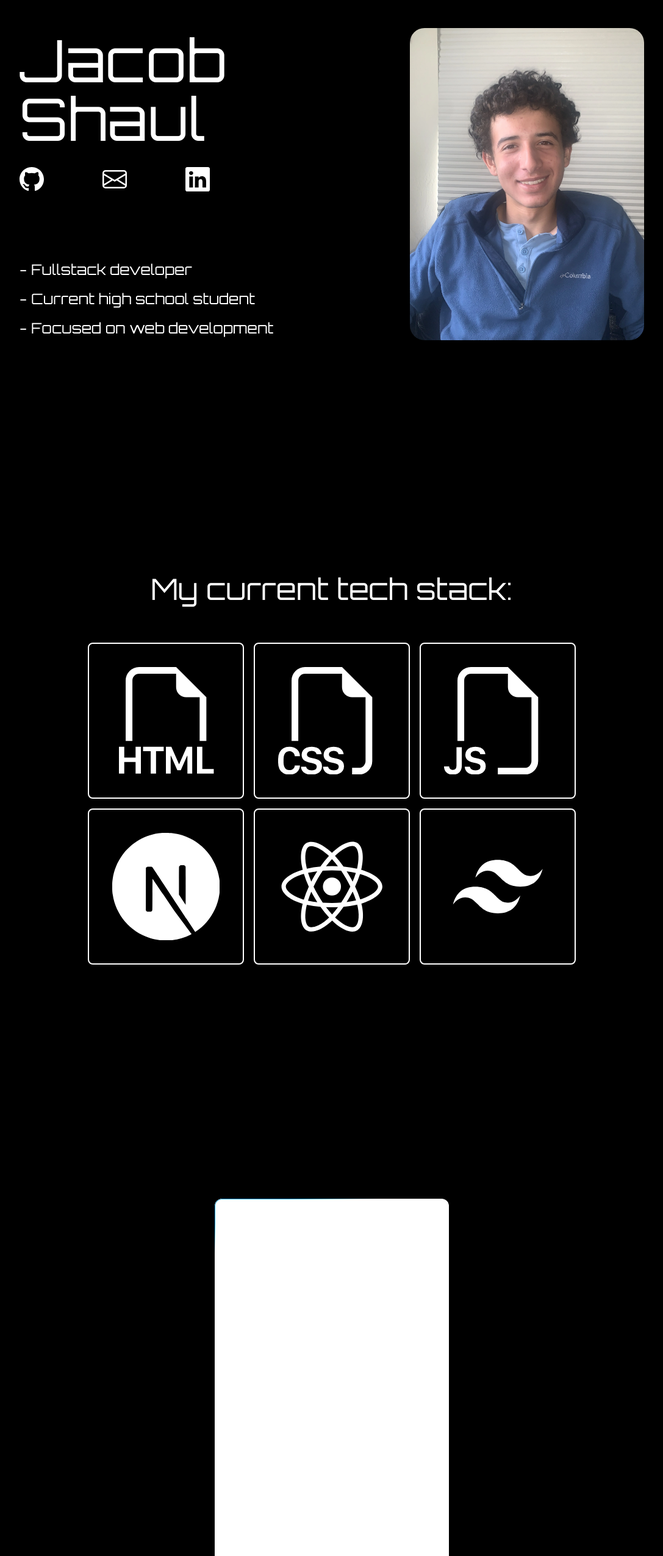
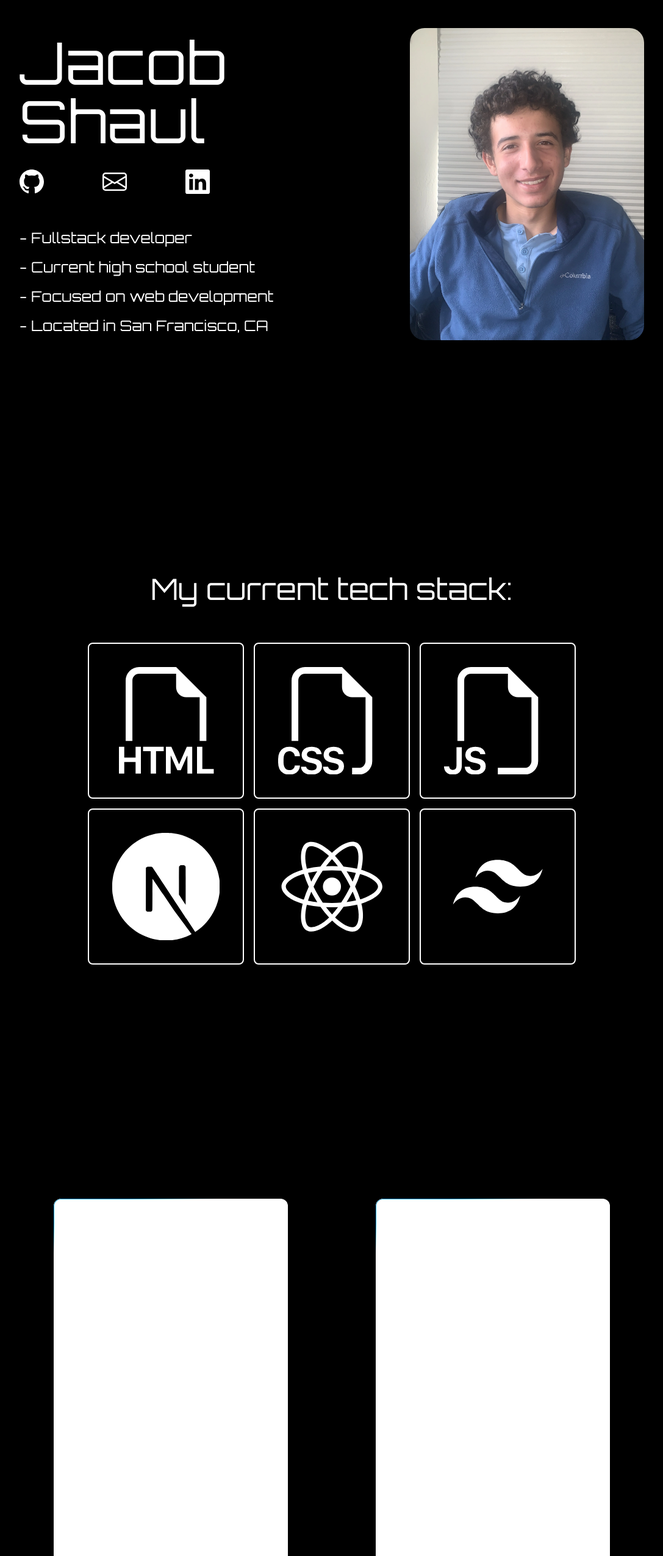
Before and after one commit to jacob-s-codes/personal-portfolio, a Next.js app: page / in a window 1280 px wide. Shown: the part 234-2786 px from the top of the page at 61% size, without its empty margins (96-1183 px from the left). Built offline with nearby package versions, Linux system fonts and the light colour scheme.

Commit message:
added some beginning styling for project section

```diff
--- a/app/components/LandingPage.tsx
+++ b/app/components/LandingPage.tsx
@@ -11,33 +11,34 @@ const LandingPage = () => {
                     <h1 className='text-8xl'>Jacob Shaul</h1>
                     <div className='mt-8'>
                         <ul className='flex flex-row items-center gap-x-24'>
-                            <a href={"https://github.com/jacob-s-codes"} target='_blank'><li className='hover:text-blue-500 hover:scale-110 text-white hover:cursor-pointer'>
-                                <svg xmlns="http://www.w3.org/2000/svg" fill="currentColor" className="bi bi-github w-10 h-auto" viewBox="0 0 16 16">
+                            <a href={"https://github.com/jacob-s-codes"} target='_blank'><li className='hover:text-blue-500 hover:scale-110 text-white hover:cursor-pointer duration-250'>
+                                <svg xmlns="http://www.w3.org/2000/svg" fill="currentColor" className="bi bi-github  w-10 h-auto duration-500 hover:rotate-12" viewBox="0 0 16 16">
                                     <path d="M8 0C3.58 0 0 3.58 0 8c0 3.54 2.29 6.53 5.47 7.59.4.07.55-.17.55-.38 0-.19-.01-.82-.01-1.49-2.01.37-2.53-.49-2.69-.94-.09-.23-.48-.94-.82-1.13-.28-.15-.68-.52-.01-.53.63-.01 1.08.58 1.23.82.72 1.21 1.87.87 2.33.66.07-.52.28-.87.51-1.07-1.78-.2-3.64-.89-3.64-3.95 0-.87.31-1.59.82-2.15-.08-.2-.36-1.02.08-2.12 0 0 .67-.21 2.2.82.64-.18 1.32-.27 2-.27s1.36.09 2 .27c1.53-1.04 2.2-.82 2.2-.82.44 1.1.16 1.92.08 2.12.51.56.82 1.27.82 2.15 0 3.07-1.87 3.75-3.65 3.95.29.25.54.73.54 1.48 0 1.07-.01 1.93-.01 2.2 0 .21.15.46.55.38A8.01 8.01 0 0 0 16 8c0-4.42-3.58-8-8-8" />
                                 </svg>
                             </li></a>
                             <li className='hover:text-blue-500 hover:scale-110 hover:cursor-pointer'>
-                            <a href={"mailto: jacobbshaul@gmail.com"}><svg xmlns="http://www.w3.org/2000/svg" fill="currentColor" className="bi bi-envelope w-10 h-auto" viewBox="0 0 16 16">
+                            <a href={"mailto: jacobbshaul@gmail.com"}><svg xmlns="http://www.w3.org/2000/svg" fill="currentColor" className="bi bi-envelope w-10 h-auto duration-500 hover:rotate-12" viewBox="0 0 16 16">
                                     <path d="M0 4a2 2 0 0 1 2-2h12a2 2 0 0 1 2 2v8a2 2 0 0 1-2 2H2a2 2 0 0 1-2-2zm2-1a1 1 0 0 0-1 1v.217l7 4.2 7-4.2V4a1 1 0 0 0-1-1zm13 2.383-4.708 2.825L15 11.105zm-.034 6.876-5.64-3.471L8 9.583l-1.326-.795-5.64 3.47A1 1 0 0 0 2 13h12a1 1 0 0 0 .966-.741M1 11.105l4.708-2.897L1 5.383z" />
                                 </svg></a>
                             </li>
                             <li className='hover:text-blue-500 hover:scale-110 hover:cursor-pointer'>
-                                <svg xmlns="http://www.w3.org/2000/svg"  fill="currentColor" className="bi bi-linkedin w-10 h-auto" viewBox="0 0 16 16">
+                                <svg xmlns="http://www.w3.org/2000/svg"  fill="currentColor" className="bi bi-linkedin w-10 h-auto duration-500 hover:rotate-12" viewBox="0 0 16 16">
                                     <path d="M0 1.146C0 .513.526 0 1.175 0h13.65C15.474 0 16 .513 16 1.146v13.708c0 .633-.526 1.146-1.175 1.146H1.175C.526 16 0 15.487 0 14.854zm4.943 12.248V6.169H2.542v7.225zm-1.2-8.212c.837 0 1.358-.554 1.358-1.248-.015-.709-.52-1.248-1.342-1.248S2.4 3.226 2.4 3.934c0 .694.521 1.248 1.327 1.248zm4.908 8.212V9.359c0-.216.016-.432.08-.586.173-.431.568-.878 1.232-.878.869 0 1.216.662 1.216 1.634v3.865h2.401V9.25c0-2.22-1.184-3.252-2.764-3.252-1.274 0-1.845.7-2.165 1.193v.025h-.016l.016-.025V6.169h-2.4c.03.678 0 7.225 0 7.225z" />
                                 </svg>
                             </li>
                         </ul>
                     </div>
-                    <div className='mt-28'>
+                    <div className='mt-14'>
                         <ul className='max-w-xl text-2xl space-y-4'>
                             <li> - Fullstack developer</li>
                             <li> - Current high school student</li>
                             <li> - Focused on web development </li>
+                            <li> - Located in San Francisco, CA</li>
                         </ul>
                     </div>
 
                 </div>
-                <Image src={faceImage} className='w-96 h-full rounded-3xl mr-28' width={500} height={500} alt='Different text' />
+                <Image src={faceImage} priority={false} className='w-96 h-full rounded-3xl mr-28 hover:rotate-3 duration-200' width={500} height={500} alt='Image of me' />
             </div>
 
 
--- /dev/null
+++ b/app/components/MyProjects.tsx
@@ -0,0 +1,24 @@
+import React from 'react'
+import { SpotlightBorder } from './SpotlightBorder'
+
+const MyProjects = () => {
+    return (
+        <div className='flex flex-row items-center justify-center gap-36'>
+            <div className='flex flex-row items-center justify-center mt-96 z-0'>
+                <SpotlightBorder className="h-[600px] w-96 " spotlightColor="#0EA5E9">
+                    <div className='pl-8 pt-8'>
+                        <h2 className='text-3xl'>Mode to Code</h2>
+                    </div>
+                    <hr className='mx-8 mt-2 h-1 bg-white border-0'/>
+                </SpotlightBorder>
+            </div>
+            <div className='flex flex-row  items-center justify-center mt-96 z-0'>
+                <SpotlightBorder className="h-[600px] w-96 flex flex-row items-center justify-center" spotlightColor="#0EA5E9">
+                    <h1>Text</h1>
+                </SpotlightBorder>
+            </div>
+        </div>
+    )
+}
+
+export default MyProjects
--- a/app/globals.css
+++ b/app/globals.css
@@ -24,5 +24,4 @@ body {
 
 .orbitron {
   font-family: var(--font-orbitron);
-
 }
--- a/app/layout.tsx
+++ b/app/layout.tsx
@@ -33,7 +33,7 @@ export default function RootLayout({
   children: React.ReactNode;
 }>) {
   return (
-    <html lang="en" className={orbitron_init.variable}>
+    <html lang="en" className={orbitron_init.variable} suppressHydrationWarning>
       <body
         className={`${geistSans.variable} ${geistMono.variable} antialiased bg-black`}
       >
--- a/app/page.tsx
+++ b/app/page.tsx
@@ -3,6 +3,7 @@ import NavBar from './components/NavBar';
 import LandingPage from './components/LandingPage';
 import { SpotlightBorder } from './components/SpotlightBorder';
 import TechStack from './components/TechStack';
+import MyProjects from './components/MyProjects';
 
 
 
@@ -17,11 +18,7 @@ export default function Home() {
 
       <LandingPage/>
       <TechStack/>
-      <div className='flex flex-row w-full items-center justify-center mt-96 z-0'>
-        <SpotlightBorder className="h-[600px] w-96 flex flex-row items-center justify-center" spotlightColor="#0EA5E9">
-          <h1>Text</h1>
-        </SpotlightBorder>
-      </div>
+      <MyProjects/>
 
 
 
```
